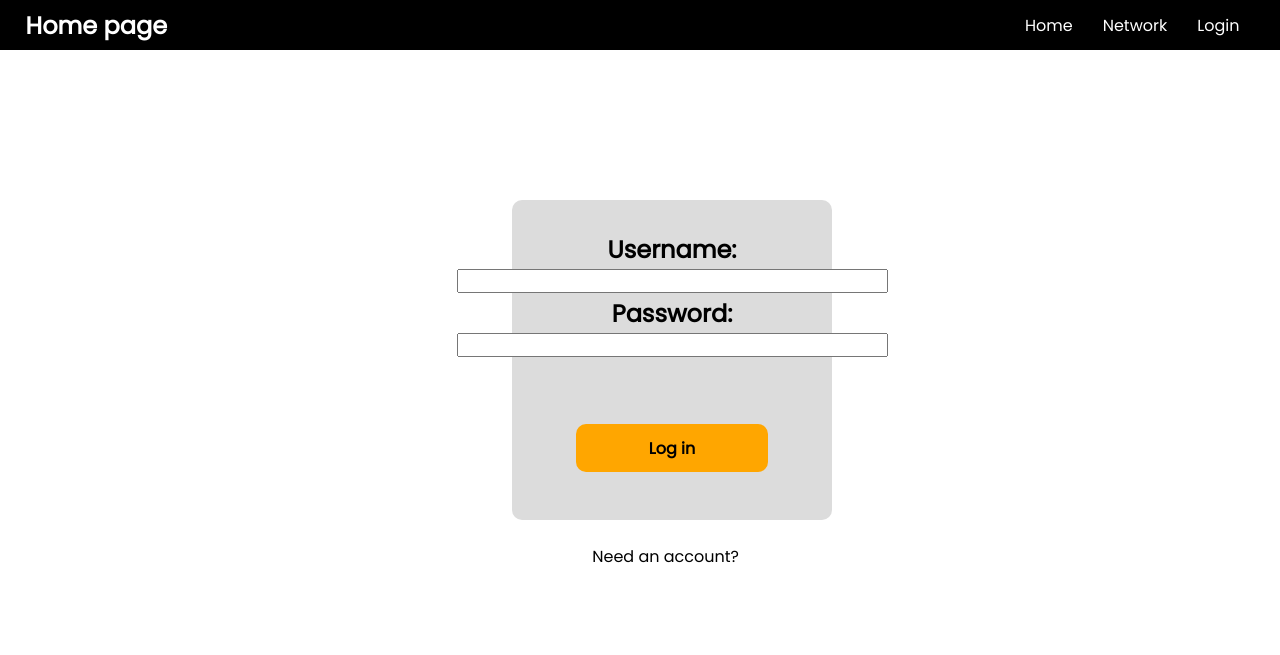
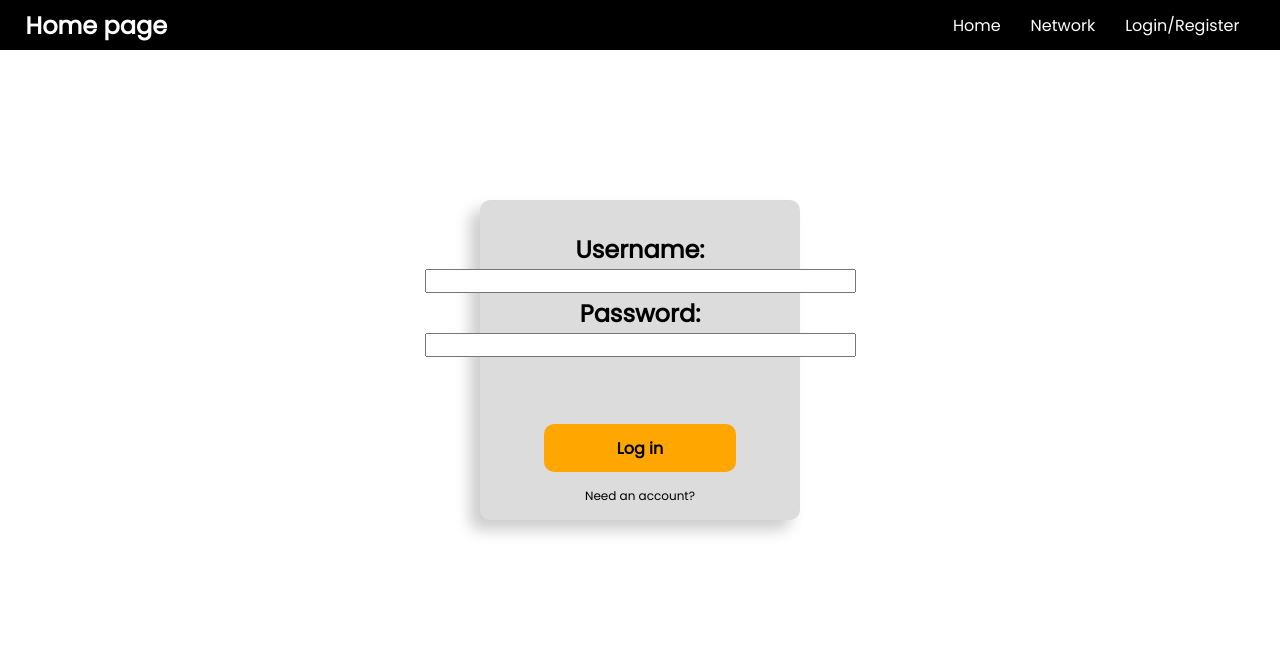
Before and after one commit to tannytech/explore-hacks-2021, a Flask app: page /login in a window 1280 px wide. Shown: the top 655 px of the page. Run offline with Flask 2, Linux system fonts and the light colour scheme.

Commit message:
Login/Sign in changes, Network beginning

```diff
--- a/app.py
+++ b/app.py
@@ -1,15 +1,22 @@
 from flask import Flask, render_template
 app = Flask(__name__)
 
+
+#Home
 @app.route('/')
 @app.route('/home')
 def home():
     return render_template('index.html')
 
+
+#Network
 @app.route('/network')
 def network():
-    return render_template('network.html')
+    contacts=["Name 1", "Name 2", "Name 3", "Name 1", "Name 2", "Name 3" ]
+    return render_template('network.html', contacts=contacts)
 
+
+#Login
 @app.route('/login')
 def login():
     return render_template('login.html')
--- /dev/null
+++ b/static/css/login.css
@@ -0,0 +1,122 @@
+* {
+    margin: 0;
+    padding: 0;
+    font-family: 'Poppins', sans-serif;
+}
+
+#login-box{
+    background: gainsboro;
+    width: 25%;
+    position: absolute;
+    left: 50%;
+    transform: translateX(-50%);
+    top: 25%;
+    height: 40%;
+    border-radius: 10px;
+    display: flex;
+    flex-direction: column;
+    align-items: center;
+    box-shadow: -10px 10px 15px rgba(0,0,0,0.2);
+}
+
+.user-input{
+    text-align: center;
+
+}
+#login-box .user-input.username{
+    margin-top: 10%;
+    position: absolute;
+}
+#login-box .user-input.password{
+    margin-top: 30%;
+    position: absolute;
+}
+.log-in-confirm{
+    background: rgb(255, 166, 0);
+    width: 60%;
+    position: absolute;
+    height: 15%;
+    border-radius: 10px;
+    display: flex;
+    align-items: center;
+    justify-content: center;
+    top: 70%;
+    cursor: pointer;
+    transition: 500ms;
+}
+.log-in-confirm:hover{
+    background:rgb(255, 178, 44);
+}
+
+#login-box.active{
+    display: none;
+}
+
+#no-acc{
+    width: 80%;
+    position: absolute;
+    top: 80%;
+    height: 25%;
+    display: flex;
+    align-items: center;
+    justify-content: center;
+    font-size: 0.75rem;
+}
+#no-acc.active{
+    display: none;
+}
+
+#no-acc a{
+    display: flex;
+    margin: 15px;
+    transition: 500ms;
+}
+
+#no-acc a:hover{
+    color: rgb(255, 178, 44);
+    cursor: pointer;
+
+}
+
+#signin-box{
+    background: gainsboro;
+    position: absolute;
+    width: 25%;
+    left: 50%;
+    transform: translateX(-50%);
+    top: 25%;
+    height: 65vh;
+    border-radius: 10px;
+    display: flex;
+    flex-direction: column;
+    box-shadow: -10px 10px 15px rgba(0,0,0,0.2);
+    display: none;
+}
+
+#signin-box.active{
+    display: block;
+}
+
+#signin-box .user-input{
+    margin-top: 15px;
+}
+
+.sign-in-confirm{
+    background:rgb(255, 166, 0);
+    border-radius: 10px;
+    position: absolute;
+    bottom: 0;
+    margin-bottom: 40px;
+    margin-left: 20%;
+    height: 7%;
+    width: 60%;
+    display: flex;
+    align-items: center;
+    justify-content: center;
+    transition: 500ms;
+}
+
+.sign-in-confirm:hover{
+    background: rgb(255, 178, 44);
+    cursor: pointer;
+}
--- /dev/null
+++ b/static/js/register.js
@@ -0,0 +1,9 @@
+const login = document.getElementById('login-box')
+const needAcc = document.getElementById('no-acc')
+const signin = document.getElementById('signin-box')
+
+needAcc.addEventListener('click', ()=>{
+    login.classList.toggle('active')
+    needAcc.classList.toggle('active')
+    signin.classList.toggle('active')
+})
--- a/static/login.css
+++ /dev/null
@@ -1,69 +0,0 @@
-* {
-    margin: 0;
-    padding: 0;
-    font-family: 'Poppins', sans-serif;
-}
-
-div.login-box{
-    background: gainsboro;
-    width: 25%;
-    position: absolute;
-    left: 40%;
-    top: 25%;
-    height: 40%;
-    border-radius: 10px;
-    display: flex;
-    flex-direction: column;
-    align-items: center;
-}
-
-.user-input.username{
-    text-align: center;
-    margin-top: 10%;
-    position: absolute;
-}
-
-.user-input.password{
-    text-align: center;
-    margin-top: 30%;
-    position: absolute;
-}
-
-.sign-in-confirm{
-    background: rgb(255, 166, 0);
-    width: 60%;
-    position: absolute;
-    height: 15%;
-    border-radius: 10px;
-    display: flex;
-    align-items: center;
-    justify-content: center;
-    top: 70%;
-    cursor: pointer;
-    transition: 500ms;
-}
-
-.sign-in-confirm:hover{
-    background:rgb(255, 178, 44);
-}
-
-.no-acc{
-    width: 80%;
-    position: absolute;
-    left: 12%;
-    top: 57%;
-    height: 25%;
-    display: flex;
-    align-items: center;
-    justify-content: center;
-}
-div.no-acc a{
-    display: flex;
-    margin: 15px;
-    transition: 500ms;
-}
-
-div.no-acc a:hover{
-    color: rgb(255, 178, 44);
-
-}
--- a/static/site.js
+++ /dev/null
@@ -1,5 +0,0 @@
-const friendsList = document.getElementById('friends-dropdown')
-
-friendsList.addEventListener('click', () => {
-    friendsList.classList.toggle('active')
-})
--- a/templates/index.html
+++ b/templates/index.html
@@ -4,7 +4,7 @@
     <meta charset="UTF-8">
     <meta http-equiv="X-UA-Compatible" content="IE=edge">
     <meta name="viewport" content="width=device-width, initial-scale=1.0">
-    <link rel="stylesheet" type='text/css' href="{{ url_for('static', filename='styles.css') }}">
+    <link rel="stylesheet" type='text/css' href="{{ url_for('static', filename='css/styles.css') }}">
     <link href="https://fonts.googleapis.com/css2?family=Poppins&display=swap" rel="stylesheet">
     <title>Home</title>
 </head>
@@ -15,7 +15,7 @@
         <ul>
             <li><a href='/'>Home</a></li>
             <li><a href='/network'>Network</a></li>
-            <li><a href='/login'>Login</a></li>
+            <li><a href='/login'>Login/Register</a></li>
         </ul>
     </nav>
 
--- a/templates/login.html
+++ b/templates/login.html
@@ -4,8 +4,8 @@
     <meta charset="UTF-8">
     <meta http-equiv="X-UA-Compatible" content="IE=edge">
     <meta name="viewport" content="width=device-width, initial-scale=1.0">
-    <link rel="stylesheet" type='text/css' href="{{ url_for('static', filename='styles.css') }}">
-    <link rel="stylesheet" type='text/css' href="{{ url_for('static', filename='login.css') }}">
+    <link rel="stylesheet" type='text/css' href="{{ url_for('static', filename='css/styles.css') }}">
+    <link rel="stylesheet" type='text/css' href="{{ url_for('static', filename='css/login.css') }}">
     <link href="https://fonts.googleapis.com/css2?family=Poppins&display=swap" rel="stylesheet">
     <title>Login</title>
 </head>
@@ -15,11 +15,11 @@
         <ul>
             <li><a href='/'>Home</a></li>
             <li><a href='/network'>Network</a></li>
-            <li><a href='/login'>Login</a></li>
+            <li><a href='/login'>Login/Register</a></li>
         </ul>
     </nav>
 
-    <div class="login-box">
+    <div id="login-box" class=''>
         <div class='user-input username'>
             <h2>Username: </h2>
             <input type='text' size='35'>
@@ -29,13 +29,48 @@
             <input type='password' size='35'>
         </div>
 
-        <div class="sign-in-confirm">
+        <div class="log-in-confirm">
             <h4>Log in</h4>
+        </div>
+
+        <div id="no-acc" class=''>
+            <a>Need an account?</a>
         </div>
     </div>
 
-    <div class="no-acc">
-        <a>Need an account?</a>
+
+    <div id='signin-box'>
+        <div class='user-input firstname'>
+            <h2>Your first name: </h2>
+            <input type='text' size='35'>
+        </div>
+
+        <div class='user-input username'>
+            <h2>Username: </h2>
+            <input type='text' size='35'>
+        </div>
+
+        <div class='user-input email'>
+            <h2>Email Address:  </h2>
+            <input type='text' size='35'>
+        </div>
+
+        <div class='user-input password'>
+            <h2>Password: </h2>
+            <input type='password' size='35'>
+        </div>
+
+        <div class='user-input confirm-password'>
+            <h2>Re-enter password: </h2>
+            <input type='password' size='35'>
+        </div>
+
+        <div class="sign-in-confirm">
+            <h4>Register</h4>
+        </div>
+
     </div>
+
+    <script src='{{url_for("static", filename="js/register.js")}}'></script>
 </body>
 </html>
```
Also changed, not shown: static/css/network.css (added, +76 -0 lines), static/js/site.js (added, +7 -0 lines), static/network.css (deleted, +0 -19 lines), templates/network.html (+17 -6 lines), static/css/styles.css (renamed from static/styles.css).
